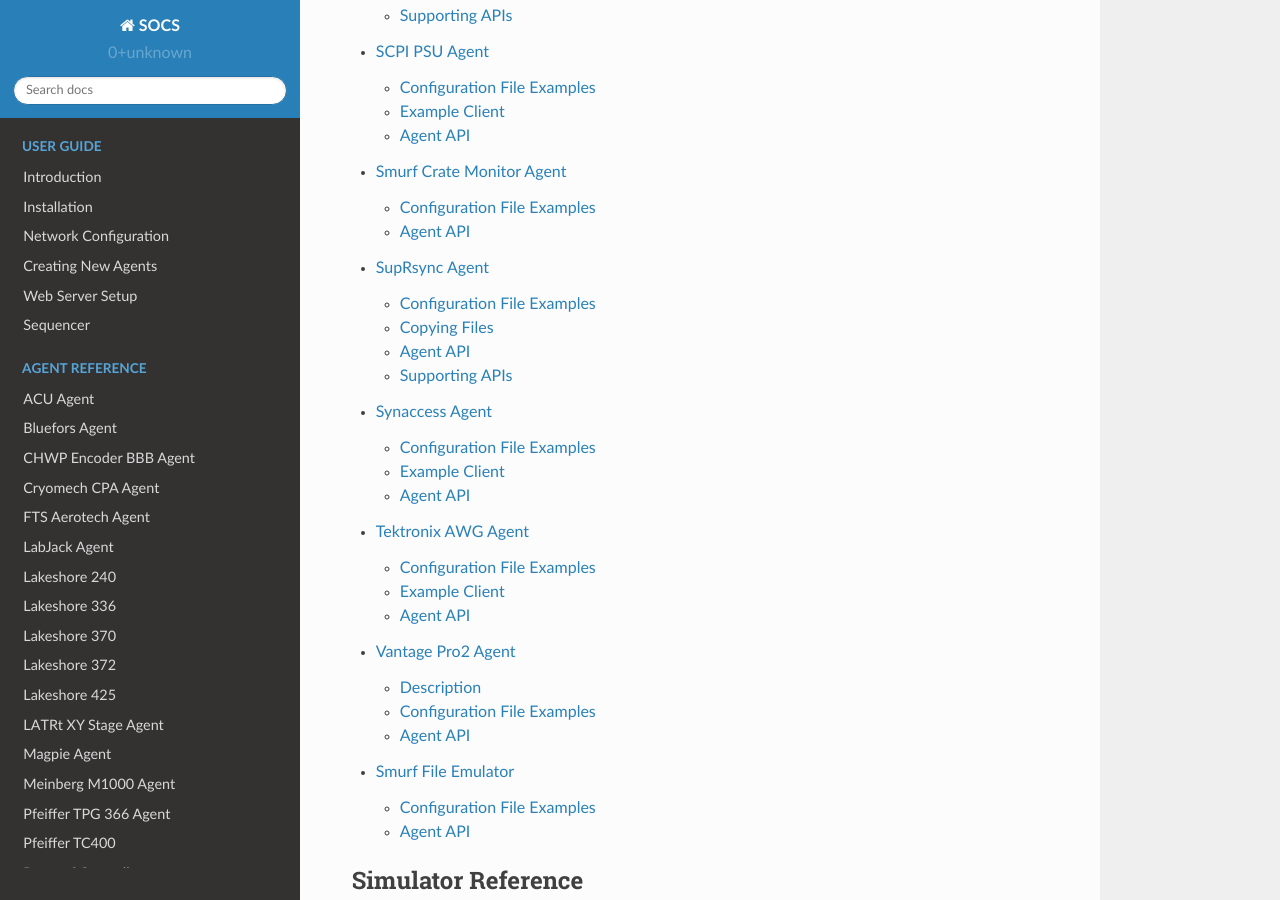
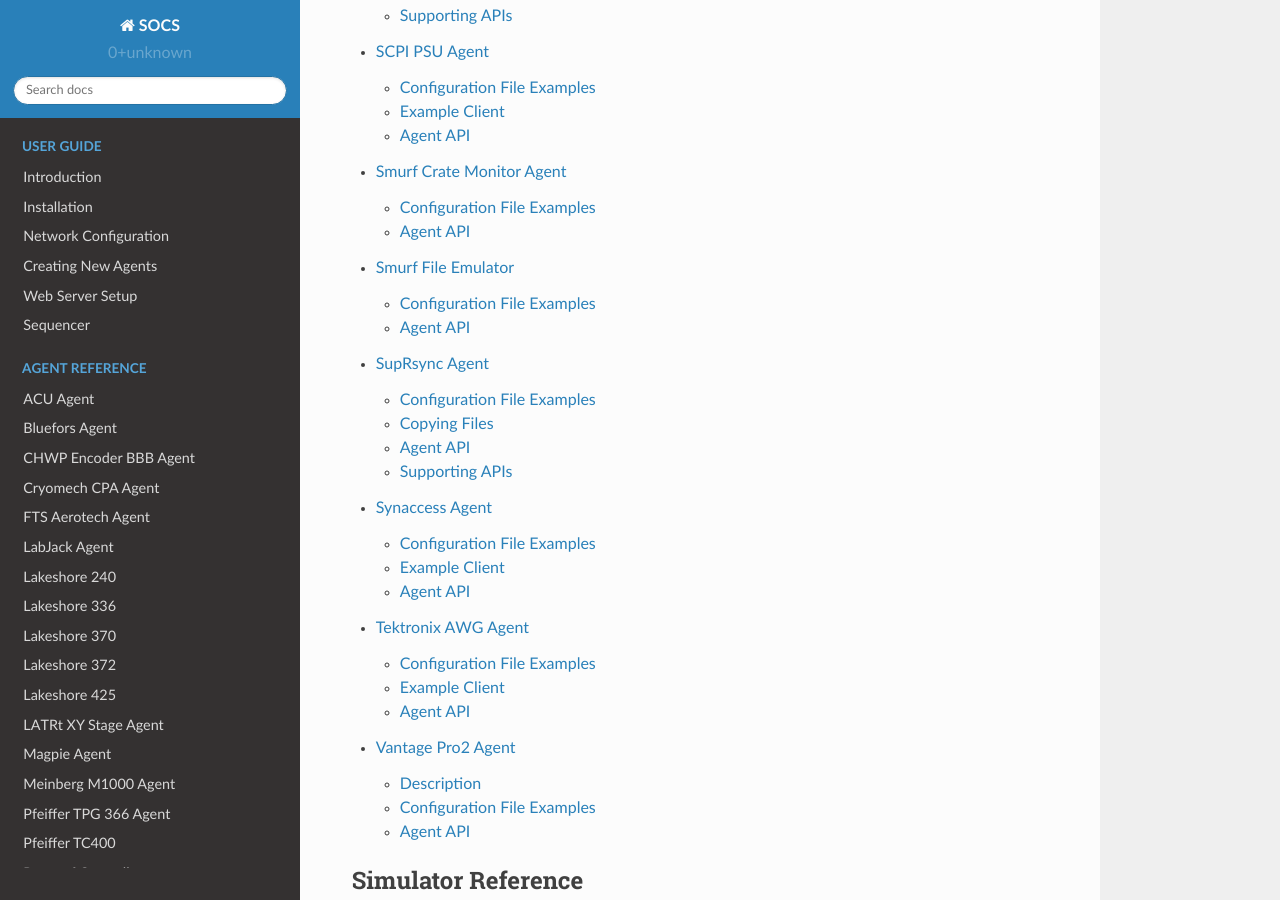
Before and after one commit to simonsobs/socs, a Sphinx documentation site: the page built from docs/index.rst, in a window 1280 px wide and 900 px high, scrolled down 3494 px. Built offline with Sphinx 7.4.7 and the Read the Docs theme 2.0.0, drawn with Linux system fonts in a browser that asks for light colours.

```diff
--- a/docs/index.rst
+++ b/docs/index.rst
@@ -57,11 +57,11 @@ Simulator Reference  Simulators are used to mock software and hardware
     agents/pysmurf-monitor
     agents/scpi_psu
     agents/smurf_crate_monitor
+    agents/smurf_file_emulator
     agents/suprsync
     agents/synacc
     agents/tektronix3021c
     agents/vantage_pro2
-    agents/smurf_file_emulator
 
 .. toctree::
     :caption: Simulator Reference
```
